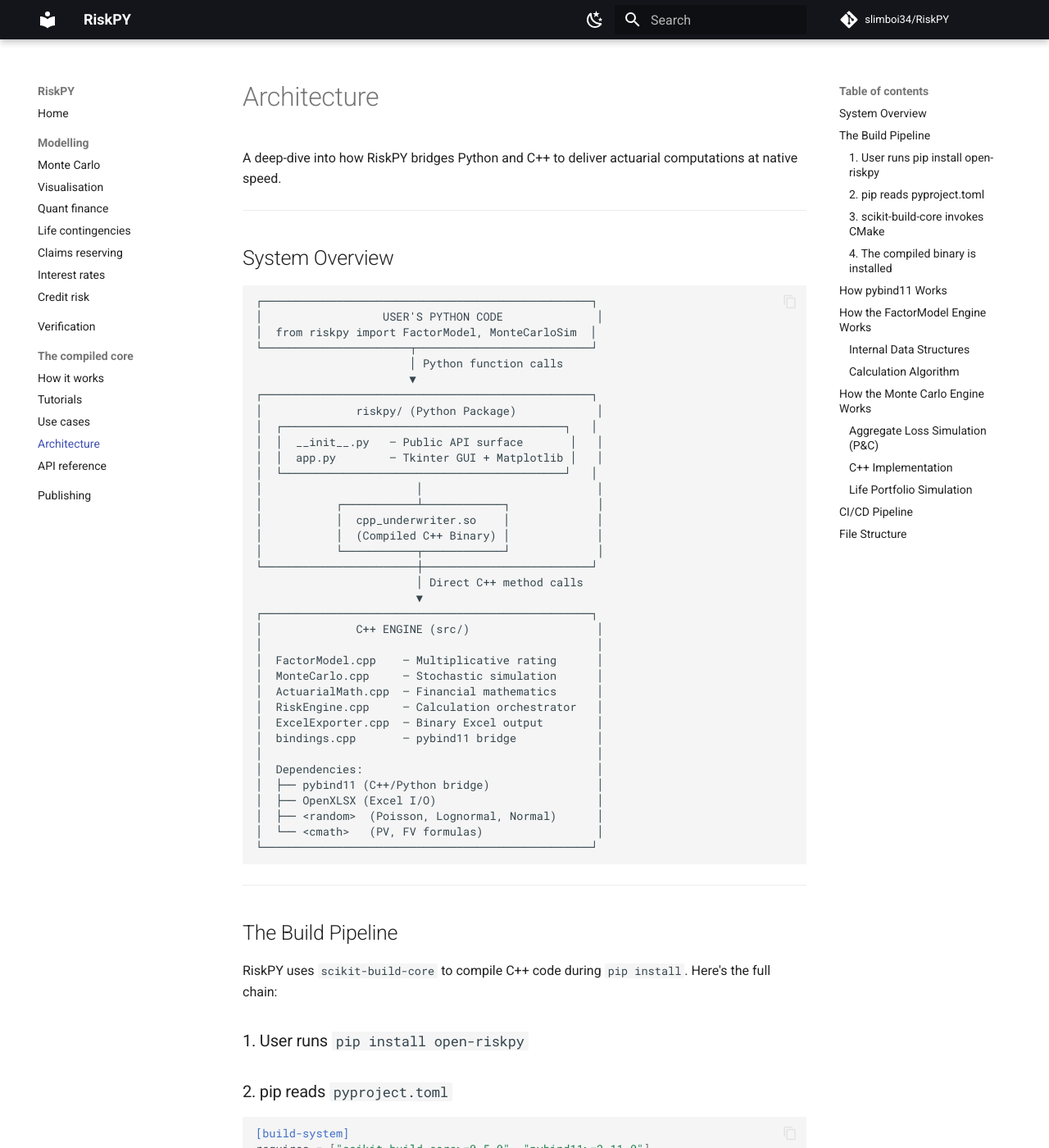
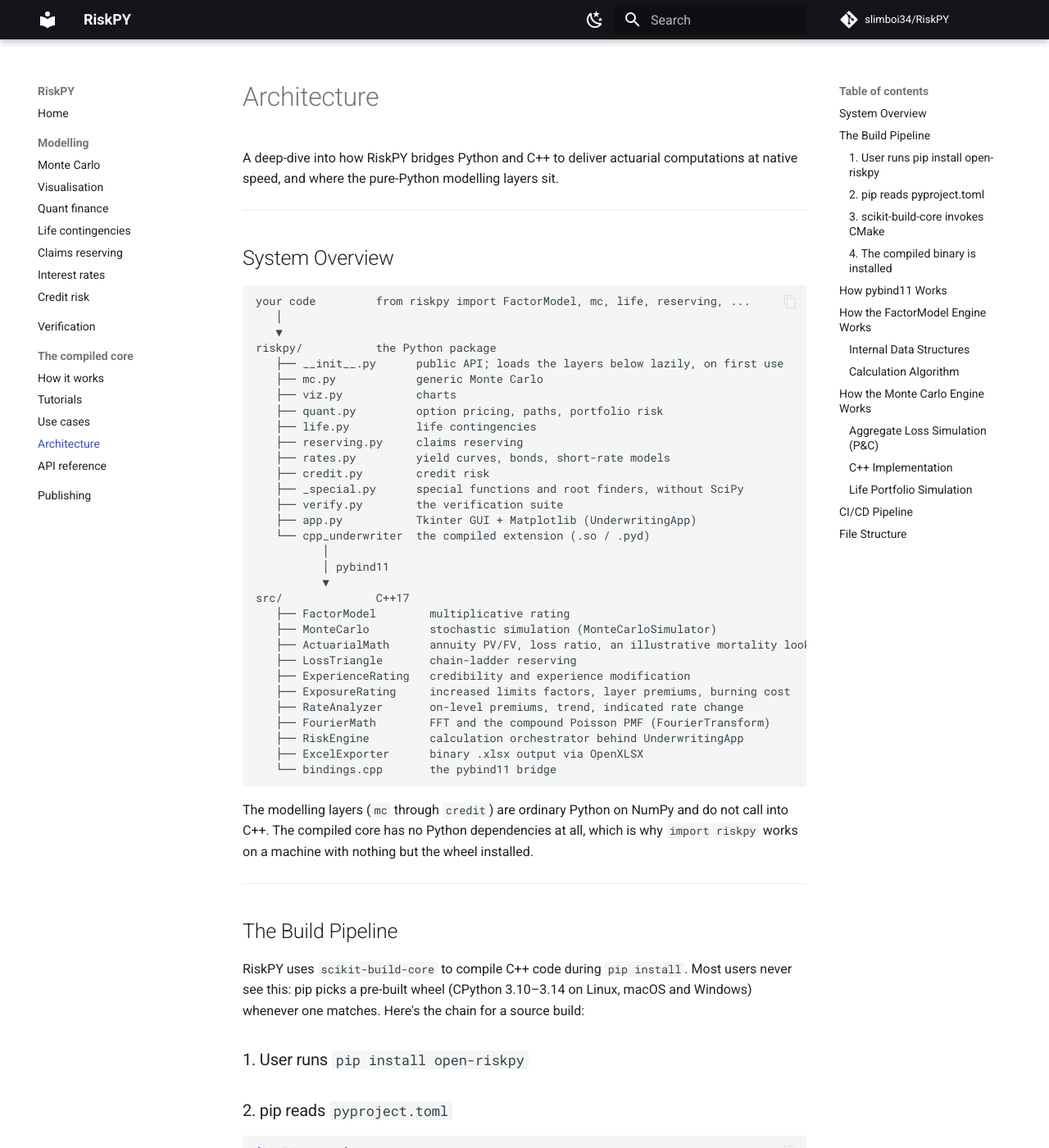
Before and after one commit to slimboi34/RiskPY, an MkDocs documentation site: the page built from docs/ARCHITECTURE.md, in a window 1280 px wide and 1400 px high. Shown: the whole window at 82% size. Built offline with MkDocs 1.6.1 and Material for MkDocs 9.7.7, drawn with Linux system fonts in a browser that asks for light colours; comment, search, counter and statistics services are not loaded; some of the changed text lies outside the part shown.

Commit message:
auto: update docs/ARCHITECTURE.md
Committed automatically by cgrid for chat "RiskPY".

````diff
--- a/docs/ARCHITECTURE.md
+++ b/docs/ARCHITECTURE.md
@@ -1,71 +1,72 @@
 # Architecture
 
-A deep-dive into how RiskPY bridges Python and C++ to deliver actuarial computations at native speed.
+A deep-dive into how RiskPY bridges Python and C++ to deliver actuarial computations at native speed, and where the pure-Python modelling layers sit.
 
 ---
 
 ## System Overview
 
 ```
-┌─────────────────────────────────────────────────┐
-│                  USER'S PYTHON CODE              │
-│  from riskpy import FactorModel, MonteCarloSim  │
-└──────────────────────┬──────────────────────────┘
-                       │ Python function calls
-                       ▼
-┌─────────────────────────────────────────────────┐
-│              riskpy/ (Python Package)            │
-│  ┌──────────────────────────────────────────┐   │
-│  │  __init__.py   — Public API surface       │   │
-│  │  app.py        — Tkinter GUI + Matplotlib │   │
-│  └──────────────────────────────────────────┘   │
-│                       │                          │
-│           ┌───────────┴────────────┐             │
-│           │  cpp_underwriter.so    │             │
-│           │  (Compiled C++ Binary) │             │
-│           └───────────┬────────────┘             │
-└───────────────────────┼─────────────────────────┘
-                        │ Direct C++ method calls
-                        ▼
-┌─────────────────────────────────────────────────┐
-│              C++ ENGINE (src/)                   │
-│                                                  │
-│  FactorModel.cpp    — Multiplicative rating      │
-│  MonteCarlo.cpp     — Stochastic simulation      │
-│  ActuarialMath.cpp  — Financial mathematics      │
-│  RiskEngine.cpp     — Calculation orchestrator   │
-│  ExcelExporter.cpp  — Binary Excel output        │
-│  bindings.cpp       — pybind11 bridge            │
-│                                                  │
-│  Dependencies:                                   │
-│  ├── pybind11 (C++/Python bridge)                │
-│  ├── OpenXLSX (Excel I/O)                        │
-│  ├── <random>  (Poisson, Lognormal, Normal)      │
-│  └── <cmath>   (PV, FV formulas)                 │
-└─────────────────────────────────────────────────┘
+your code         from riskpy import FactorModel, mc, life, reserving, ...
+   │
+   ▼
+riskpy/           the Python package
+   ├── __init__.py      public API; loads the layers below lazily, on first use
+   ├── mc.py            generic Monte Carlo
+   ├── viz.py           charts
+   ├── quant.py         option pricing, paths, portfolio risk
+   ├── life.py          life contingencies
+   ├── reserving.py     claims reserving
+   ├── rates.py         yield curves, bonds, short-rate models
+   ├── credit.py        credit risk
+   ├── _special.py      special functions and root finders, without SciPy
+   ├── verify.py        the verification suite
+   ├── app.py           Tkinter GUI + Matplotlib (UnderwritingApp)
+   └── cpp_underwriter  the compiled extension (.so / .pyd)
+          │
+          │ pybind11
+          ▼
+src/              C++17
+   ├── FactorModel        multiplicative rating
+   ├── MonteCarlo         stochastic simulation (MonteCarloSimulator)
+   ├── ActuarialMath      annuity PV/FV, loss ratio, an illustrative mortality lookup
+   ├── LossTriangle       chain-ladder reserving
+   ├── ExperienceRating   credibility and experience modification
+   ├── ExposureRating     increased limits factors, layer premiums, burning cost
+   ├── RateAnalyzer       on-level premiums, trend, indicated rate change
+   ├── FourierMath        FFT and the compound Poisson PMF (FourierTransform)
+   ├── RiskEngine         calculation orchestrator behind UnderwritingApp
+   ├── ExcelExporter      binary .xlsx output via OpenXLSX
+   └── bindings.cpp       the pybind11 bridge
 ```
+
+The modelling layers (`mc` through `credit`) are ordinary Python on NumPy and do
+not call into C++. The compiled core has no Python dependencies at all, which is
+why `import riskpy` works on a machine with nothing but the wheel installed.
 
 ---
 
 ## The Build Pipeline
 
-RiskPY uses `scikit-build-core` to compile C++ code during `pip install`. Here's the full chain:
+RiskPY uses `scikit-build-core` to compile C++ code during `pip install`. Most
+users never see this: pip picks a pre-built wheel (CPython 3.10–3.14 on Linux,
+macOS and Windows) whenever one matches. Here's the chain for a source build:
 
 ### 1. User runs `pip install open-riskpy`
 ### 2. pip reads `pyproject.toml`
 
 ```toml
 [build-system]
-requires = ["scikit-build-core>=0.5.0", "pybind11>=2.11.0"]
+requires = ["scikit-build-core>=0.10.0", "pybind11>=2.12.0"]
 build-backend = "scikit_build_core.build"
 ```
 
 ### 3. scikit-build-core invokes CMake
 
 CMake reads `CMakeLists.txt`, which:
-- Fetches `pybind11` from GitHub (for Python/C++ bridging)
-- Fetches `OpenXLSX` from GitHub (for Excel output)
-- Compiles all `.cpp` files in `src/` into a shared library
+- Uses the `pybind11` installed from `build-system.requires`, and only fetches it from GitHub if that is missing
+- Fetches `OpenXLSX` v0.5.1 from GitHub (for Excel output)
+- Compiles all `.cpp` files in `src/` into one extension module, `cpp_underwriter`
 
 ### 4. The compiled binary is installed
 
@@ -107,33 +108,36 @@
 
 ```cpp
 struct ExactMatchRule {
-    std::string field_name;    // "state"
     std::string exact_value;   // "FL"
     double multiplier;         // 2.5
 };
 
 struct NumericBandRule {
-    std::string field_name;    // "driver_age"
     double min_val;            // 16
     double max_val;            // 25
     double multiplier;         // 2.0
 };
+
+// Rules keyed by field name, so a quote only touches the rules for its own fields
+std::unordered_map<std::string, std::vector<ExactMatchRule>> exact_rules;
+std::unordered_map<std::string, std::vector<NumericBandRule>> band_rules;
 ```
 
 ### Calculation Algorithm
 
 ```
 1. Start with base_rate
-2. For each ExactMatchRule:
-   - If inputs[rule.field_name] == rule.exact_value:
-       premium *= rule.multiplier
-3. For each NumericBandRule:
-   - If rule.min_val <= inputs[rule.field_name] <= rule.max_val:
-       premium *= rule.multiplier
-4. Return premium
+2. For each (field, value) in the inputs:
+   - If value is text, for each exact rule on that field:
+       if value == rule.exact_value: premium *= rule.multiplier
+   - If value is a number, for each band rule on that field:
+       if rule.min_val <= value <= rule.max_val: premium *= rule.multiplier
+3. Return premium
 ```
 
-This runs entirely in C++ with zero Python overhead. Processing 100,000 policies takes milliseconds.
+Rule evaluation is pure C++. Each call from Python still pays pybind11's
+conversion of the input `dict` into the `std::map`, so batch work is fastest
+when the loop itself stays small.
 
 ---
 
@@ -148,7 +152,7 @@
 - A Poisson draw might return 0, 3, 7, or 12 claims
 
 **Severity** (how big each claim): `X ~ Lognormal(μ, σ)`
-- μ = mean of the log of losses
+- μ = mean of the log of losses, so `e^μ` is the median loss; the mean is `e^(μ + σ²/2)`
 - σ = standard deviation of the log of losses
 
 **Aggregate Loss** for one trial:
@@ -159,35 +163,39 @@
 ### C++ Implementation
 
 ```cpp
+std::mt19937 gen(seed == 0 ? std::random_device{}() : seed);
 std::poisson_distribution<int> freq_dist(expected_frequency);
 std::lognormal_distribution<double> sev_dist(expected_severity_mu, severity_sigma);
 
-for (int trial = 0; trial < trials; trial++) {
-    int num_claims = freq_dist(generator);
-    double total_loss = 0.0;
-    for (int j = 0; j < num_claims; j++) {
-        total_loss += sev_dist(generator);
+for (int i = 0; i < trials; ++i) {
+    int claim_count = freq_dist(gen);
+    double aggregate_loss = 0.0;
+    for (int c = 0; c < claim_count; ++c) {
+        aggregate_loss += sev_dist(gen);
     }
-    results[trial] = total_loss;
+    results[i] = aggregate_loss;
 }
 ```
 
-The C++ `<random>` library provides hardware-optimised Mersenne Twister generators, making 1,000,000 trials complete in under 1 second.
+The generator is the Mersenne Twister, seeded from `std::random_device` when
+`seed` is 0 — pass a seed for a reproducible run. Standard-library distributions
+are implementation-defined, so the same seed gives different draws on different
+compilers; the distribution, not the sequence, is what is portable.
 
 ### Life Portfolio Simulation
 
 ```cpp
 std::normal_distribution<double> shock_dist(1.0, shock_volatility);
 
-for (int trial = 0; trial < trials; trial++) {
-    double shock = shock_dist(generator);           // e.g., 1.3 = 30% mortality increase
-    double effective_qx = base_qx * std::max(0.0, shock);
-    int deaths = 0;
-    for (int p = 0; p < policy_count; p++) {
-        if (uniform_dist(generator) < effective_qx)
-            deaths++;
-    }
-    results[trial] = deaths * death_benefit;
+for (int i = 0; i < trials; ++i) {
+    double shock = shock_dist(gen);                 // e.g. 1.3 = 30% mortality increase
+    if (shock < 0.0) shock = 0.0;
+    double actual_prob = base_mortality_rate * shock;
+    if (actual_prob > 1.0) actual_prob = 1.0;
+
+    std::binomial_distribution<int> claims_dist(policy_count, actual_prob);
+    int deaths = claims_dist(gen);                  // one draw per trial, not per policy
+    results[i] = deaths * death_benefit;
 }
 ```
 
@@ -195,52 +203,33 @@
 
 ## CI/CD Pipeline
 
-RiskPY uses GitHub Actions for automated publishing:
+Four GitHub Actions workflows (details in [Publishing](PUBLISHING.md)):
 
-```
-Developer pushes code → GitHub detects release tag
-    → Ubuntu runner spins up
-    → Installs cmake + g++ + Python
-    → scikit-build-core compiles C++ into source distribution
-    → pypa/gh-action-pypi-publish uploads to PyPI
-    → Package is live worldwide in ~60 seconds
-```
-
-The workflow file (`.github/workflows/publish.yml`) uses **Trusted Publishers** (OIDC) to authenticate with PyPI — no passwords or API tokens stored anywhere.
+- **CI** — every push and pull request to `main`: build, `pytest`, and the verification suite on Linux, macOS and Windows.
+- **Verify** — nightly: the verification suite with the SciPy oracle, plus benchmarks.
+- **Docs** — push to `main`: regenerate the chart gallery and the verification report, and publish this site.
+- **Publish** — push of a `v*` tag: version guard, sdist and cibuildwheel wheels for CPython 3.10–3.14, upload to PyPI through **Trusted Publishing** (OIDC, no stored tokens), and the GitHub Release.
 
 ---
 
 ## File Structure
 
 ```
-underwriting_python_framework/
-├── .github/workflows/
-│   └── publish.yml          # CI/CD automation
-├── docs/
-│   ├── API_REFERENCE.md     # Method-by-method documentation
-│   ├── ARCHITECTURE.md      # This file
-│   ├── HOW_IT_WORKS.md      # High-level overview
-│   ├── PUBLISHING.md        # Distribution guide
-│   ├── TUTORIALS.md         # Step-by-step guides
-│   └── USE_CASES.md         # Actuarial scenarios
-├── examples/
-│   ├── auto_insurance_rater.py
-│   ├── batch_processing.py
-│   ├── catastrophe_model.py
-│   └── life_annuity_pricing.py
-├── riskpy/
-│   ├── __init__.py           # Public API exports
-│   └── app.py                # Tkinter GUI + Matplotlib
-├── src/
-│   ├── ActuarialMath.cpp/hpp # Financial math
-│   ├── ExcelExporter.cpp/hpp # Binary Excel I/O
-│   ├── FactorModel.cpp/hpp   # Rating engine
-│   ├── Field.hpp             # Data structures
-│   ├── MonteCarlo.cpp/hpp    # Stochastic simulation
-│   ├── RiskEngine.cpp/hpp    # Orchestrator
-│   └── bindings.cpp          # pybind11 bridge
-├── CMakeLists.txt            # C++ build config
-├── LICENSE                   # MIT
-├── README.md                 # Project overview (also PyPI page)
-└── pyproject.toml            # Python package config
+RiskPY/
+├── .github/
+│   ├── dependabot.yml
+│   └── workflows/           ci.yml, docs.yml, publish.yml, verify.yml
+├── docs/                    this site; generate_gallery.py renders the charts
+├── examples/                auto_insurance_rater, batch_processing, catastrophe_model, life_annuity_pricing
+├── riskpy/                  the Python package (see System Overview)
+├── src/                     the C++ core (.cpp/.hpp) and bindings.cpp
+├── tests/                   pytest suite
+├── CMakeLists.txt           C++ build config
+├── Makefile                 install, test, verify, docs, build, release
+├── mkdocs.yml               docs site config
+├── pyproject.toml           metadata, extras, scikit-build-core and cibuildwheel config
+├── README.md                project overview (also the PyPI page)
+├── RELEASE_NOTES.md
+├── CONTRIBUTING.md
+└── LICENSE                  MIT
 ```
````
